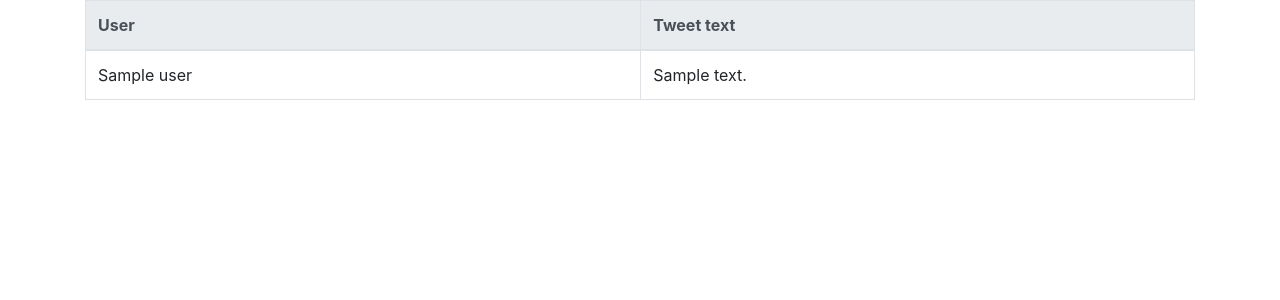
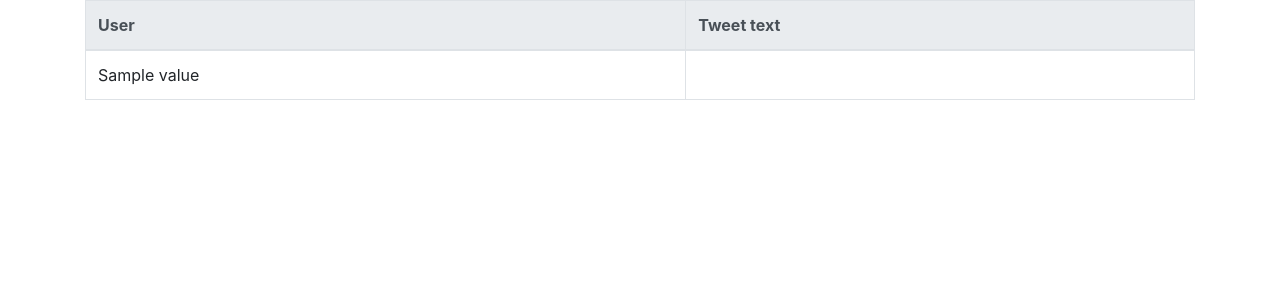
Before and after one commit to korpog/twit_nlp, a Django app: template twit_nlp/templates/results.html in a window 1280 px wide. Shown: the part 56-356 px from the top of the page. Run offline with Django 3.2, Linux system fonts and the light colour scheme; the template is opened without the code that fills it: most values are stand-ins (such as "Sample title", 1, 10 or a date in 2020); some libraries are stand-ins or nearby versions.

Commit message:
table with tweets now displays correctly

```diff
--- a/twit_nlp/templates/results.html
+++ b/twit_nlp/templates/results.html
@@ -10,11 +10,14 @@
       <th scope="col">Tweet text</th>
     </tr>
   </thead>
-    <tbody>
-        <tr>
-            <td>{{tweets_dict.user}}</td>
-            <td>{{tweets_dict.text}}</td>
-        </tr>
-    </tbody>
+  <tbody>
+    {% for tweet in tweets_dict %} <tr>
+      {% for key , value in tweet.items  %}
+      <td>{{ value }}</td>
+      {% endfor %}
+    </tr>
+    {% endfor %}
+
+  </tbody>
 </table>
 {% endblock %}
```
Also changed, not shown: twit_nlp/mainapp/utils.py (+8 -2 lines).
